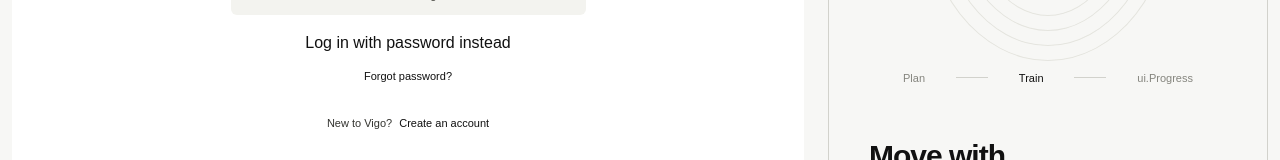
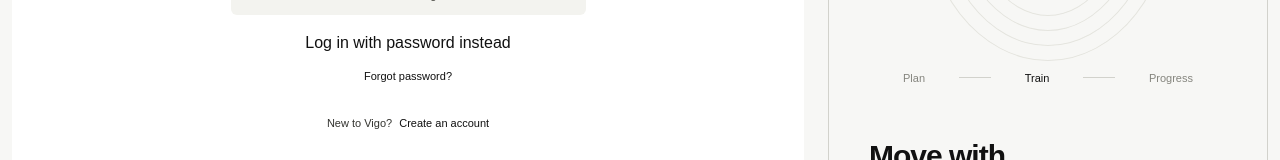
Before and after one commit to vigo-platform/front-end, a React (Vite) app: page /login in a window 1280 px wide. Shown: the part 400-560 px from the top of the page. Built offline with nearby package versions, Linux system fonts and the light colour scheme; no server answers.

Commit message:
fix(i18n): add Persian progress label

```diff
--- a/src/i18n.ts
+++ b/src/i18n.ts
@@ -677,6 +677,8 @@ const resources = {
         "Add exercises": "Add exercises",
 
         "Coach application": "Coach application",
+
+        "Progress": "Progress",
       }
     }
   },
@@ -1354,6 +1356,8 @@ const resources = {
         "Add exercises": "افزودن حرکت",
 
         "Coach application": "درخواست مربی‌گری",
+
+        "Progress": "پیشرفت",
       }
     }
   }
```
